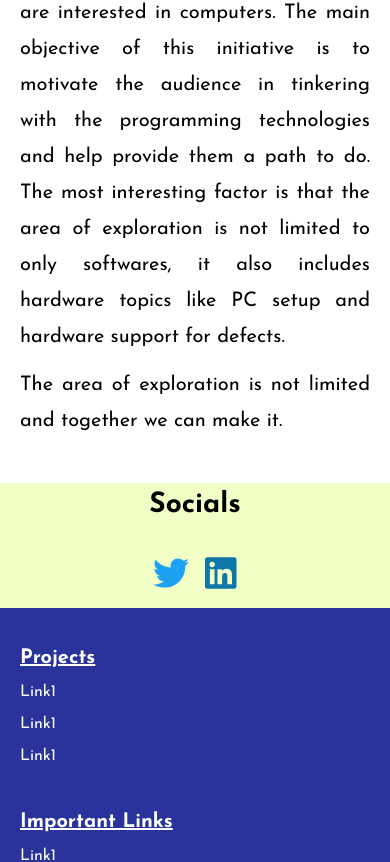
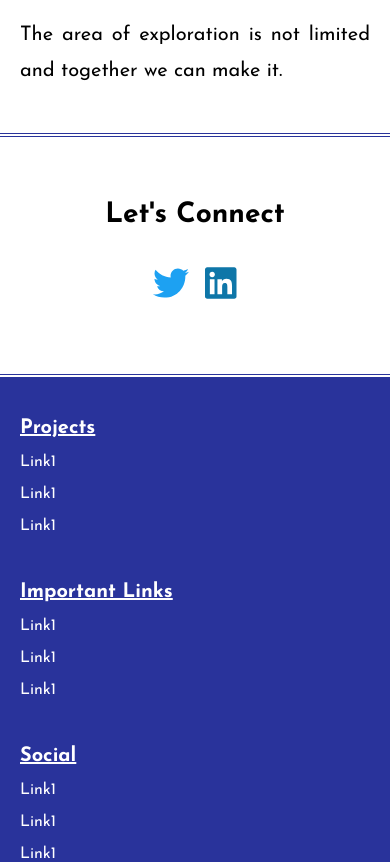
Before and after one commit to allenabraham777/theabstraction.co, a Gatsby site: page / in a window 390 px wide. Shown: the part 1138-2000 px from the top of the page. Built offline with nearby package versions, Linux system fonts and the light colour scheme; Gatsby itself is replaced by a stand-in of ours.

Commit message:
Few tweaks

```diff
--- a/src/components/home/socials.js
+++ b/src/components/home/socials.js
@@ -5,7 +5,7 @@
 const Socials = () => {
   return (
     <div className="container section socials">
-      <h1 className="title">Socials</h1>
+      <h1 className="title">Let's Connect</h1>
       <div className="icons">
         <div className="icon">
           <a href="" className="twitter">
--- a/src/layouts/style.scss
+++ b/src/layouts/style.scss
@@ -229,7 +229,8 @@
 
 .socials {
   flex-direction: column;
-  background-color: #f1fec6;
+  border-top: double 4px #29339b;
+  border-bottom: double 4px #29339b;
   max-width: 100%;
   padding-top: 64px;
 
@@ -459,6 +460,7 @@
 
   .socials {
     max-width: 100%;
+    padding: 64px 0 !important;
 
     .title {
       font-size: 28px;
@@ -547,8 +549,6 @@
   }
 
   header {
-    position: relative;
-
     .container {
       .brand-container {
         .logo {
@@ -580,10 +580,6 @@
       align-items: center;
       justify-content: center;
       text-align: center;
-      height: 100vh;
-    }
-    .right {
-      display: none;
     }
   }
 
```
